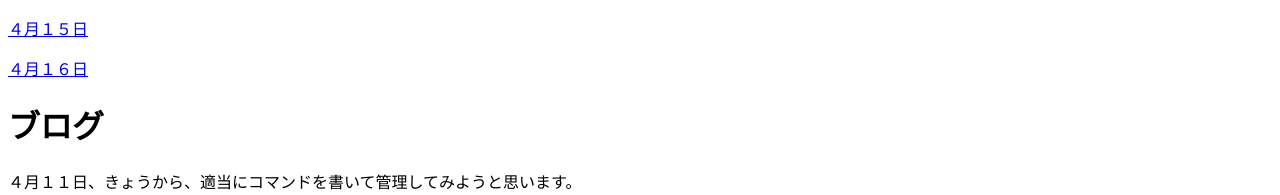
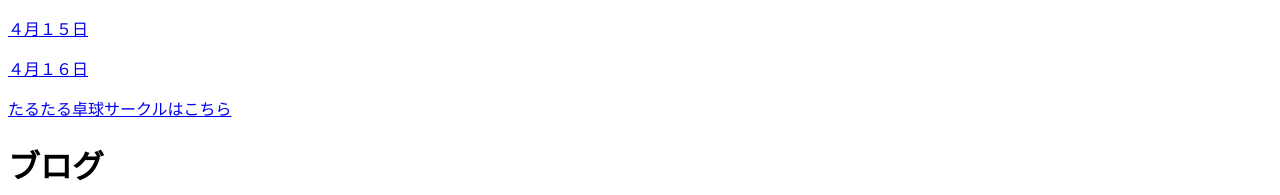
Before and after one commit to Nyannz/R-pen5H, a plain HTML site: page index.html in a window 1280 px wide. Shown: the top 195 px of the page. Drawn offline with Linux system fonts and the light colour scheme.

Commit message:
tarutaru_init

```diff
--- a/index.html
+++ b/index.html
@@ -19,6 +19,7 @@ span{
 <body>
 <p><a href="#01">４月１５日</a></p>
 <p><a href="0416.html">４月１６日</a></p>
+<p><a href="tarutaru.html">たるたる卓球サークルはこちら</a></p>
 
 <h1>ブログ</h1>
 <p>４月１１日、きょうから、適当にコマンドを書いて管理してみようと思います。<br>
```
